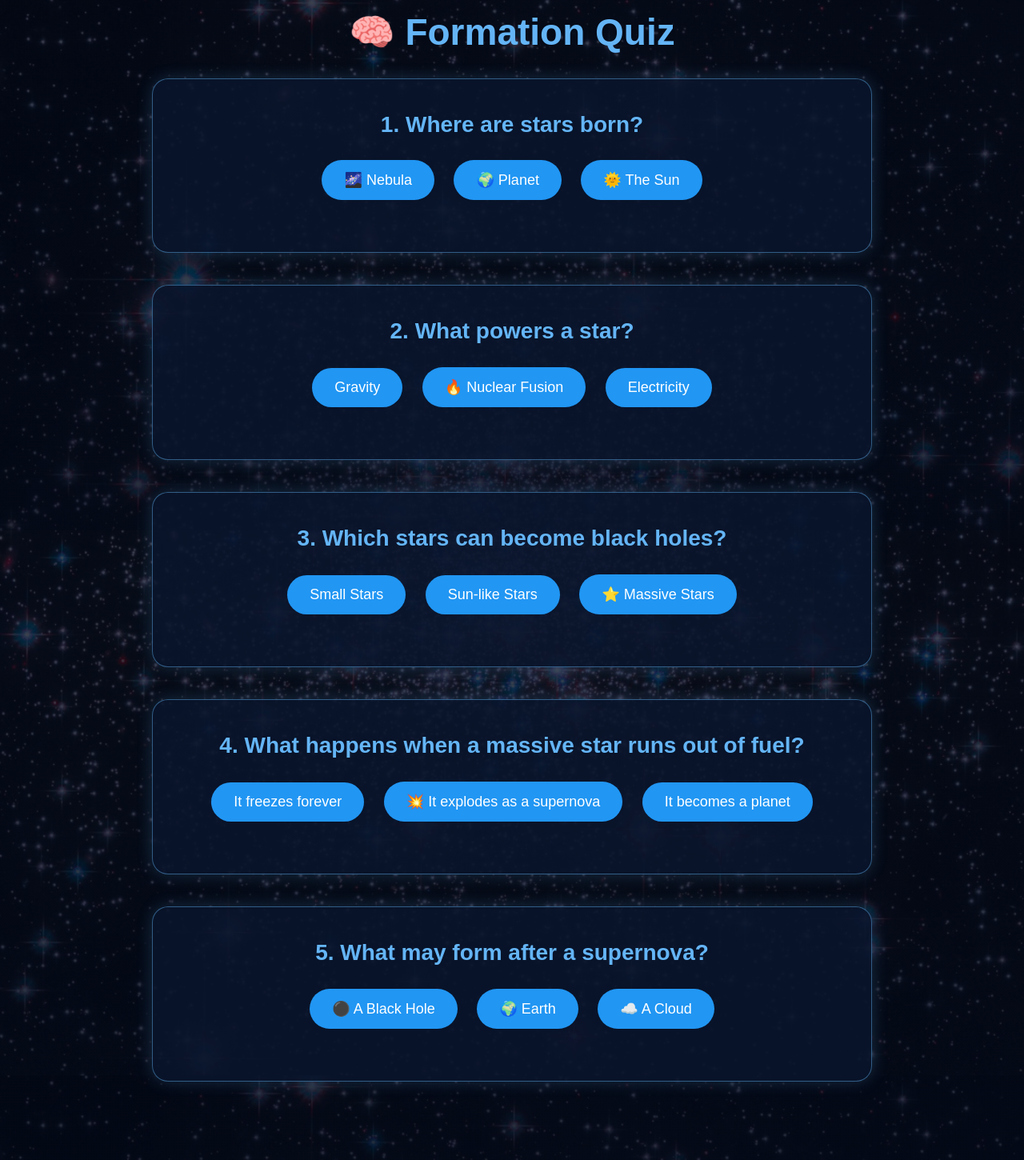
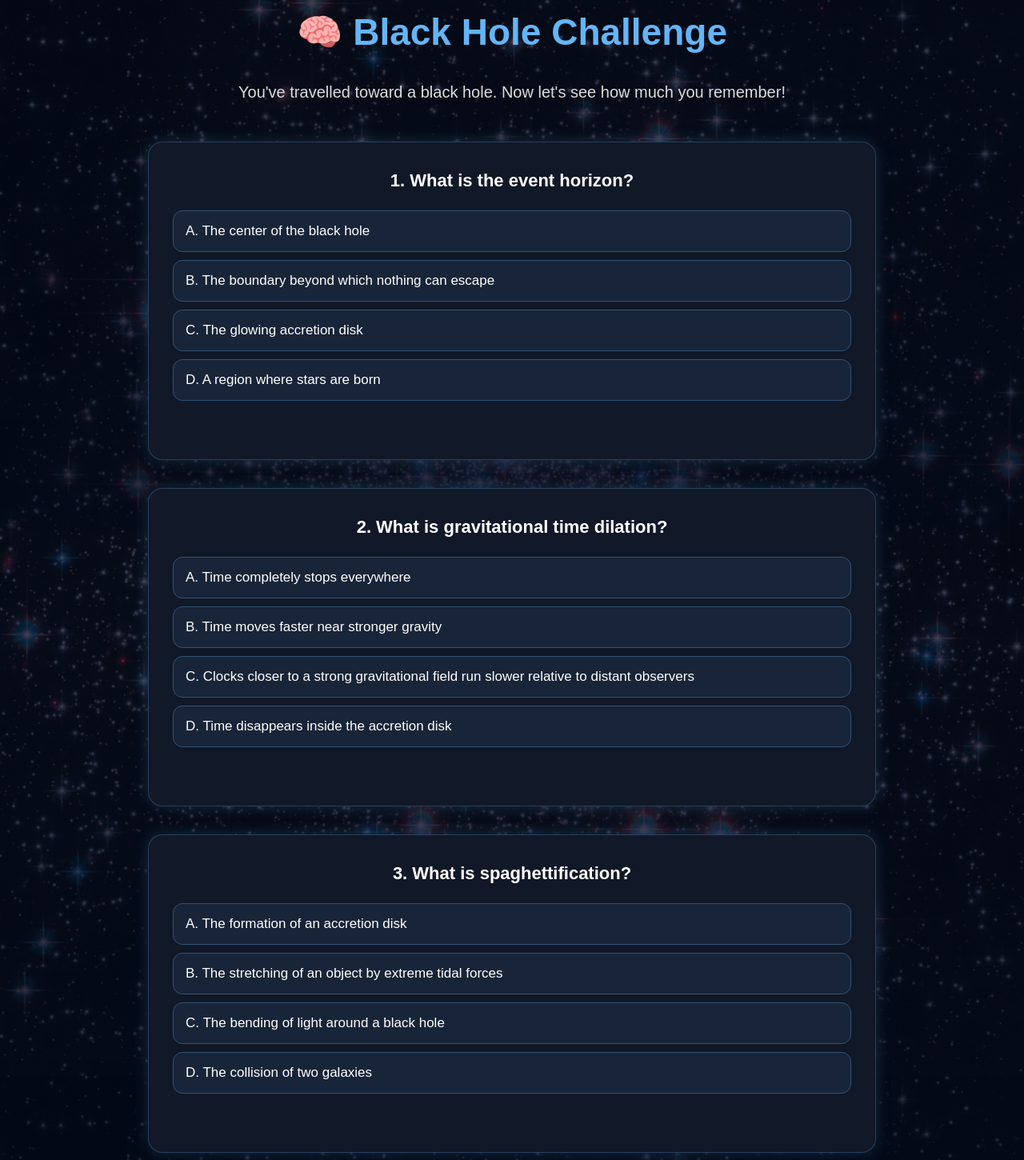
Before and after one commit to Alvi1342009/Black-hole-website, a plain HTML site: page formation.html in a window 1280 px wide. Shown: the part 8137-9587 px from the top of the page at 80% size. Drawn offline with Linux system fonts and the light colour scheme.

Commit message:
Revise quiz section to focus on black holes
Updated quiz section with new questions and answers related to black holes, including changes to titles and feedback elements.

```diff
--- a/formation.html
+++ b/formation.html
@@ -198,87 +198,73 @@ If the remaining core is massive enough, gravity wins. The core collapses into a
 </section>
 <section class="quiz-section">
 
-<h2>🧠 Formation Quiz</h2>
+    <h2>🧠 Black Hole Challenge</h2>
 
-<!-- Question 1 -->
+    <p class="quiz-intro">
+        You've travelled toward a black hole. Now let's see how much you remember!
+    </p>
 
-<div class="quiz-card">
+    <div class="quiz-question">
+        <h3>1. What is the event horizon?</h3>
 
-<h3>1. Where are stars born?</h3>
+        <button onclick="checkAnswer(this, false)">A. The center of the black hole</button>
+        <button onclick="checkAnswer(this, true)">B. The boundary beyond which nothing can escape</button>
+        <button onclick="checkAnswer(this, false)">C. The glowing accretion disk</button>
+        <button onclick="checkAnswer(this, false)">D. A region where stars are born</button>
 
-<button onclick="checkAnswer(this,true)">🌌 Nebula</button>
+        <p class="answer-feedback"></p>
+    </div>
 
-<button onclick="checkAnswer(this,false)">🌍 Planet</button>
+    <div class="quiz-question">
+        <h3>2. What is gravitational time dilation?</h3>
 
-<button onclick="checkAnswer(this,false)">🌞 The Sun</button>
+        <button onclick="checkAnswer(this, false)">A. Time completely stops everywhere</button>
+        <button onclick="checkAnswer(this, false)">B. Time moves faster near stronger gravity</button>
+        <button onclick="checkAnswer(this, true)">C. Clocks closer to a strong gravitational field run slower relative to distant observers</button>
+        <button onclick="checkAnswer(this, false)">D. Time disappears inside the accretion disk</button>
 
-<p class="result"></p>
+        <p class="answer-feedback"></p>
+    </div>
 
-</div>
+    <div class="quiz-question">
+        <h3>3. What is spaghettification?</h3>
 
-<!-- Question 2 -->
+        <button onclick="checkAnswer(this, false)">A. The formation of an accretion disk</button>
+        <button onclick="checkAnswer(this, true)">B. The stretching of an object by extreme tidal forces</button>
+        <button onclick="checkAnswer(this, false)">C. The bending of light around a black hole</button>
+        <button onclick="checkAnswer(this, false)">D. The collision of two galaxies</button>
 
-<div class="quiz-card">
+        <p class="answer-feedback"></p>
+    </div>
 
-<h3>2. What powers a star?</h3>
+    <div class="quiz-question">
+        <h3>4. What happens to light near a black hole?</h3>
 
-<button onclick="checkAnswer(this,false)">Gravity</button>
+        <button onclick="checkAnswer(this, false)">A. It always travels in a perfectly straight line</button>
+        <button onclick="checkAnswer(this, true)">B. Its path can be strongly bent by gravity</button>
+        <button onclick="checkAnswer(this, false)">C. It becomes sound</button>
+        <button onclick="checkAnswer(this, false)">D. It instantly disappears outside the event horizon</button>
 
-<button onclick="checkAnswer(this,true)">🔥 Nuclear Fusion</button>
+        <p class="answer-feedback"></p>
+    </div>
 
-<button onclick="checkAnswer(this,false)">Electricity</button>
+    <div class="quiz-question">
+        <h3>5. What is the singularity?</h3>
 
-<p class="result"></p>
+        <button onclick="checkAnswer(this, false)">A. The visible surface of a black hole</button>
+        <button onclick="checkAnswer(this, false)">B. The outer edge of the accretion disk</button>
+        <button onclick="checkAnswer(this, true)">C. A region predicted by classical general relativity where spacetime curvature becomes extreme</button>
+        <button onclick="checkAnswer(this, false)">D. A type of galaxy</button>
 
-</div>
+        <p class="answer-feedback"></p>
+    </div>
 
-<!-- Question 3 -->
-
-<div class="quiz-card">
-
-<h3>3. Which stars can become black holes?</h3>
-
-<button onclick="checkAnswer(this,false)">Small Stars</button>
-
-<button onclick="checkAnswer(this,false)">Sun-like Stars</button>
-
-<button onclick="checkAnswer(this,true)">⭐ Massive Stars</button>
-
-<p class="result"></p>
-
-</div>
-
-<!-- Question 4 -->
-
-<div class="quiz-card">
-
-<h3>4. What happens when a massive star runs out of fuel?</h3>
-
-<button onclick="checkAnswer(this,false)">It freezes forever</button>
-
-<button onclick="checkAnswer(this,true)">💥 It explodes as a supernova</button>
-
-<button onclick="checkAnswer(this,false)">It becomes a planet</button>
-
-<p class="result"></p>
-
-</div>
-
-<!-- Question 5 -->
-
-<div class="quiz-card">
-
-<h3>5. What may form after a supernova?</h3>
-
-<button onclick="checkAnswer(this,true)">⚫ A Black Hole</button>
-
-<button onclick="checkAnswer(this,false)">🌍 Earth</button>
-
-<button onclick="checkAnswer(this,false)">☁️ A Cloud</button>
-
-<p class="result"></p>
-
-</div>
+    <div class="quiz-complete">
+        <h3>🌌 Journey Complete!</h3>
+        <p>
+            You've explored how massive stars can eventually become black holes.
+        </p>
+    </div>
 
 </section>
   <section class="chapter-end">
```
